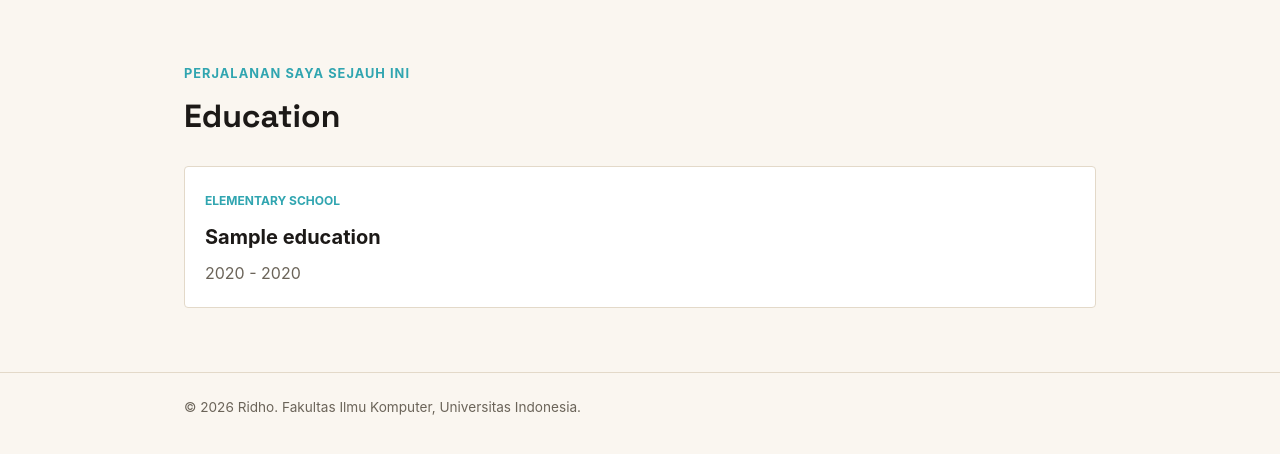
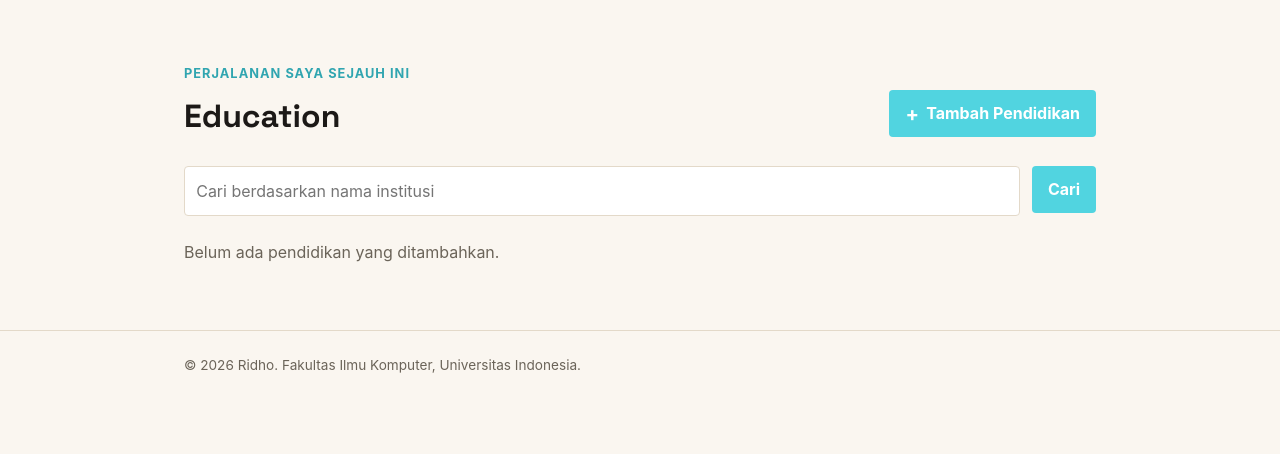
Before and after one commit to ridhoanwar24/myportofolio, a Django app: page /education/ in a window 1280 px wide. Shown: the part 99-553 px from the top of the page. Run offline with Django 5.2, Linux system fonts and the light colour scheme; tables that the repository leaves empty hold one stand-in row (values such as "Sample post"); some libraries are stand-ins or nearby versions.

Commit message:
Form and data delivery

```diff
--- a/main/forms.py
+++ b/main/forms.py
@@ -36,7 +36,7 @@ class EducationForm(ModelForm):
             ),
             "thumbnail": URLInput(
                 attrs={
-                    "placeholder": "https://github.com/kakBurhan/burhanquestv4",
+                    "placeholder": "https://drive.google.com/thumbnail?id=156ZjN3yK8Ok9EaGgoEqwWoHIYzvumKss&sz=w1000",
                 }
             ),
             "year_started": TextInput(
--- a/main/urls.py
+++ b/main/urls.py
@@ -1,6 +1,6 @@
 from django.urls import path
 
-from main.views import show_main, show_experience, show_education, create_education
+from main.views import *
 
 app_name = "main"
 
@@ -8,5 +8,7 @@ urlpatterns = [
     path("", show_main, name="show_main"),
     path("experience/", show_experience, name="show_experience"),
     path("education/", show_education, name="show_education"),
-    path("education/add/", create_education, name="create_education")
+    path("education/add/", create_education, name="create_education"),
+    path("api/educations/", get_education_json, name="get_education_json"),
+    path("education/<uuid:education_id>/delete/", delete_education, name="delete_education")
 ]
--- a/main/views.py
+++ b/main/views.py
@@ -6,6 +6,16 @@ from django.shortcuts import get_object_or_404, redirect, render
 from main.models import Experience, Education
 from main.forms import EducationForm
 
+
+def get_education_json(request):
+    institution_name_query = request.GET.get("institution_name", "").strip()
+    educations = Education.objects.all()
+
+    if institution_name_query:
+        educations = educations.filter(institution_name__icontains=institution_name_query)
+
+    educations_json = serializers.serialize("json", educations)
+    return HttpResponse(educations_json, content_type="application/json")
 
 def show_main(request):
     context = {
@@ -30,10 +40,19 @@ def show_experience(request):
 
 
 def show_education(request):
+    json_response = get_education_json(request)
+
+    educations = serializers.deserialize(
+        "json",
+        json_response.content.decode("utf-8"),
+    )
+    educations = [education.object for education in educations]
+    institution_name_query = request.GET.get("institution_name", "").strip()
+
     context = {
         "full_name": "Muhammad Ridho Anwar",
         "nickname": "Ridho",
-        "education_list": Education.objects.all(),
+        "institution_name_query": institution_name_query,
     }
     return render(request, "education.html", context)
 
@@ -51,3 +70,13 @@ def create_education(request):
         "form": form,
     }
     return render(request, "education_form.html", context)
+
+def delete_education(request, education_id):
+    education = get_object_or_404(Education, pk=education_id)
+
+    if request.method == "POST":
+        education.delete()
+        messages.success(request, "Data pendidikan berhasil dihapus!")
+        return redirect("main:show_education")
+
+    return redirect("main:show_education")
--- a/static/css/style.css
+++ b/static/css/style.css
@@ -145,65 +145,11 @@ h1, .brand {
     color: var(--shadow);
 }
 
-/*
-.logo-skill {
-    transition: all 0.2s;
-}
-
-.logo-skill:hover {
-    transform: scale(1.2);
-}*/
-
 .social-links {
     display: flex;
     gap: 0.5rem;
     flex-wrap: wrap;
 }
-
-/*
-.skills-grid h1 {
-    line-height: 0.95;
-    margin-bottom: 2rem;
-    margin-top: 2rem;
-    text-align: center;
-}
-
-.skill-list {
-    display: flex;
-    gap: 2 rem;
-    size: clamp(3rem, 7vw, 5rem);
-    margin-bottom: 2rem;
-    margin-top: 2rem;
-    justify-content: center;
-}
-
-.skills {
-    border-bottom: 1px solid var(--line);
-}
-
-.education-grid {
-    text-align: center;
-    margin-top: 2rem;
-    margin-bottom: 2rem;
-}
-
-.education-grid h1 {
-    margin-bottom: 1.5rem;
-}
-
-.education-section h3 {
-    border: 1px solid var(--line);
-    background-color: var(--line);
-    border-radius: var(--radius);
-    padding: 2rem;
-    max-width: 600px;
-    margin: 0 auto;
-}
-
-.panah {
-    color: var(--text-muted);
-    margin: 0.5rem auto;
-}*/
 
 .hero-photo {
     grid-area: photo;
@@ -325,12 +271,6 @@ h1, .brand {
     font-size: 2rem;
 }
 
-.education-grid {
-    display: grid;
-    grid-template-columns: repeat(auto-fit, minmax(240px, 1fr));
-    gap: 1rem;
-}
-
 .education-card {
     padding: 1.25rem;
     background-color: #fff;
@@ -418,3 +358,211 @@ h1, .brand {
 .button-secondary {
     background: var(--ink);
 }
+
+/*Tutorial 3 - Education*/
+
+.education-header {
+    width: 100%;
+    display: flex;
+    justify-content: space-between;
+    align-items: center;
+    gap: 1rem;
+    margin-bottom: 1.5rem;
+}
+
+.education-grid {
+    grid-template-columns: repeat(2, minmax(0, 1fr));
+}
+
+.education-grid .experience-card {
+    display: flex;
+    flex-direction: column;
+}
+
+.education-image {
+    display: block;
+    width: 100%;
+    height: auto;
+    border: 1px solid black;
+    border-radius: var(--radius);
+}
+
+.education-header h1 {
+    margin-bottom: 0;
+}
+
+.education-add-button {
+    display: inline-flex;
+    align-items: center;
+    gap: 0.45rem;
+}
+
+.education-add-button span {
+    font-size: 1.25rem;
+    line-height: 1;
+}
+
+.education-search {
+    display: flex;
+    gap: 0.75rem;
+    margin-bottom: 1.5rem;
+}
+
+.education-search__input {
+    width: 100%;
+    min-width: 0;
+    padding: 0.7rem;
+    border: 1px solid var(--line);
+    border-radius: var(--radius);
+    background: #fff;
+    color: var(--ink);
+    font: inherit;
+}
+
+.education-search__input:focus {
+    outline: 2px solid var(--accent);
+    border-color: var(--accent);
+}
+
+.education-actions {
+    display: flex;
+    align-items: center;
+    flex-wrap: wrap;
+    gap: 20px;
+    margin-top: 1rem;
+}
+
+.education-actions .button {
+    font-size: 0.85rem;
+    font-weight: 600;
+}
+
+.education-card-actions {
+    display: flex;
+    flex-direction: column;
+    margin-top: auto;
+}
+
+.hide {
+    display: none !important;
+}
+
+.education-actions .experience-status {
+    margin-top: 0;
+}
+
+.education-delete-modal {
+    display: none;
+    position: fixed;
+    inset: 0;
+    width: 100%;
+    height: 100%;
+    max-width: none;
+    max-height: none;
+    margin: 0;
+    padding: 1rem;
+    border: 0;
+    background: transparent;
+    z-index: 10;
+    align-items: center;
+    justify-content: center;
+}
+
+.education-delete-modal:popover-open {
+    display: flex;
+}
+
+.education-delete-modal__backdrop {
+    position: absolute;
+    inset: 0;
+    width: 100%;
+    height: 100%;
+    border: 0;
+    padding: 0;
+    background: rgba(28, 25, 23, 0.58);
+    cursor: default;
+}
+
+.education-delete-modal__content {
+    position: relative;
+    z-index: 1;
+    width: min(100%, 480px);
+    padding: 1.5rem;
+    background: var(--paper);
+    border: 1px solid var(--line);
+    border-radius: var(--radius);
+    box-shadow: 0 1rem 3rem rgba(28, 25, 23, 0.22);
+}
+
+.education-delete-modal__content h2 {
+    margin: 0 0 0.75rem;
+    font-family:
+        "Space Grotesk",
+        -apple-system,
+        sans-serif;
+    font-size: 1.5rem;
+}
+
+.education-delete-modal__close {
+    position: absolute;
+    top: 1rem;
+    right: 1rem;
+    border: 0;
+    padding: 0;
+    background: transparent;
+    color: var(--text-muted);
+    font-size: 1.8rem;
+    line-height: 1;
+    cursor: pointer;
+}
+
+.education-delete-modal__actions {
+    display: flex;
+    justify-content: flex-end;
+    gap: 0.75rem;
+    margin-top: 1.5rem;
+}
+
+.button-danger {
+    background: #b42318;
+}
+
+@media (max-width: 600px) {
+    .education-header {
+        align-items: flex-start;
+        flex-direction: column;
+    }
+
+    .education-add-button {
+        width: 100%;
+        justify-content: center;
+    }
+
+    .education-search {
+        flex-direction: column;
+    }
+
+    .education-search .button {
+        width: 100%;
+    }
+
+    .education-delete-modal {
+        align-items: flex-end;
+        padding: 0;
+    }
+
+    .education-delete-modal__content {
+        width: 100%;
+        padding: 1.25rem;
+        border-radius: var(--radius) var(--radius) 0 0;
+    }
+
+    .education-delete-modal__actions {
+        flex-direction: column-reverse;
+    }
+
+    .education-delete-modal__actions .button {
+        width: 100%;
+        text-align: center;
+    }
+}
--- a/templates/education.html
+++ b/templates/education.html
@@ -7,19 +7,42 @@
 {% block content %}
 
 <main>
-    <section class="education-section" id="education">
+    <section class="experience-section" id="experience">
         <div class="container">
             <p class="section-kicker">Perjalanan saya sejauh ini</p>
+            <div class="education-header">
                 <h1>Education</h1>
+                <a href="{% url 'main:create_education' %}"
+                   class="button education-add-button">
+                    <span aria-hidden="true">+</span>
+                    Tambah Pendidikan
+                </a>
+            </div>
 
-            <div class="education-grid">
+            <form method="get"
+                action="{% url 'main:show_education' %}"
+                class="education-search">
+                <input type="search"
+                    name="institution_name"
+                    value="{{ institution_name_query }}"
+                    placeholder="Cari berdasarkan nama institusi"
+                    class="education-search__input"
+                    aria-label="Cari berdasarkan nama institusi">
+                <button type="submit" class="button">Cari</button>
+            </form>
+
+            <div class="experience-grid education-grid">
                 {% for education in education_list %}
-                    <article class="education-card">
-                        <span class="education-category">
-                            {{ education.get_category_display }}
-                        </span>
+                    <article class="experience-card">
+                        {% if education.thumbnail %}
+                            <img src="{{ education.thumbnail }}"
+                                alt="Gambar {{ education.institution_name }}"
+                                class="education-image">
+                        {% endif %}
                         <h2>{{ education.institution_name }}</h2>
-
+                        <span class="experience-category">{{ education.category }}</span>
+                        <div class="education-card-actions">
+                            <div class="education-actions">
                                 {% if education.is_ongoing %}
                                     <p class="education-duration">
                                         {{ education.year_started }} - Now
@@ -29,11 +52,16 @@
                                         {{ education.year_started }} - {{ education.year_ended }}
                                     </p>
                                 {% endif %}
+                                {% include "components/education_delete_modal.html" with education=education %}
+                            </div>
+                        </div>
                     </article>
                 {% empty %}
-                    <p class="empty-state">
-                        Belum ada pendidikan yang ditambahkan.
-                    </p>
+                    {% if title_query %}
+                        <p class="empty-state">Tidak ada data dengan nama tersebut.</p>
+                    {% else %}
+                        <p class="empty-state">Belum ada pendidikan yang ditambahkan.</p>
+                    {% endif %}
                 {% endfor %}
             </div>
         </div>
```
Also changed, not shown: templates/components/education_delete_modal.html (added, +43 -0 lines). Lines whose indentation alone changed are shown as unchanged.
